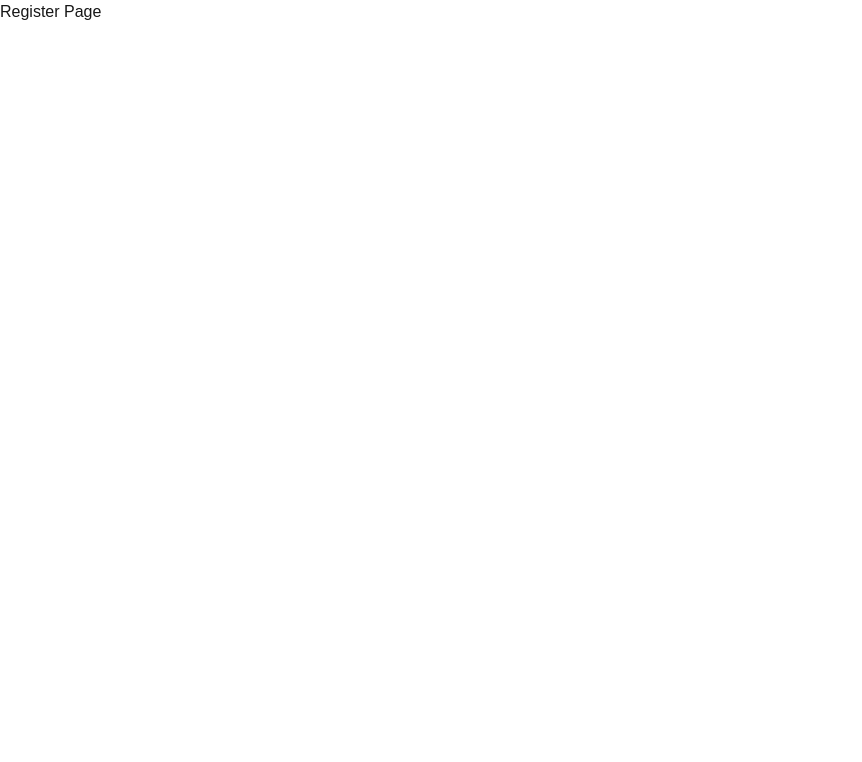
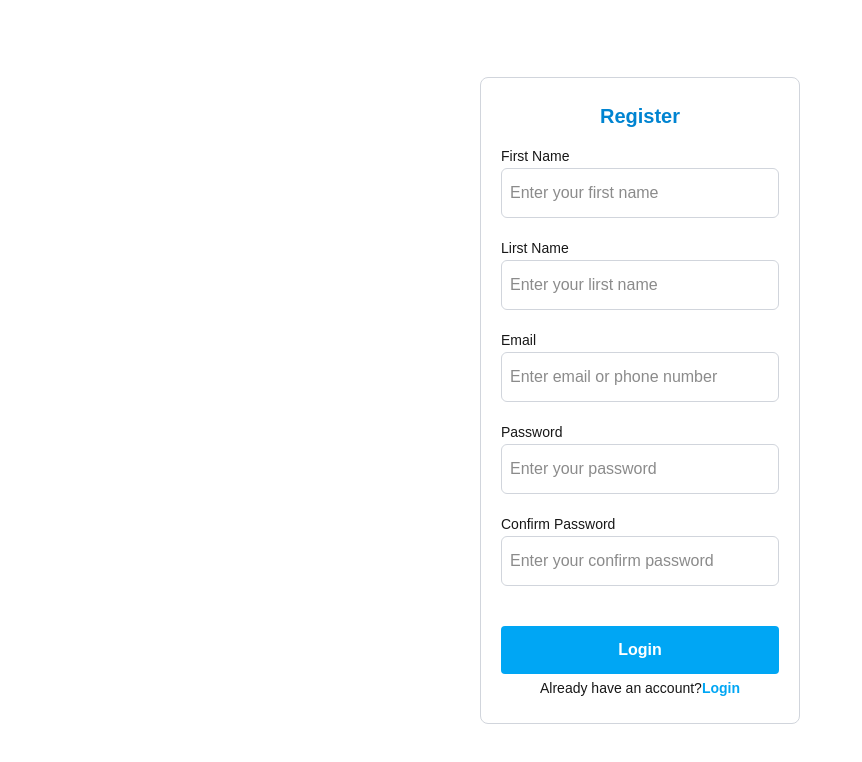
Before and after one commit to krantipariyar574388-netizen/BLOOD_CONNECT_CLIENT, a Next.js app: page /register in a window 1280 px wide. Shown: the top 762 px of the page, without its empty margins (0-862 px from the left). Built offline with nearby package versions, Linux system fonts and the light colour scheme.

Commit message:
add : register page

```diff
--- a/app/(auth)/register/page.tsx
+++ b/app/(auth)/register/page.tsx
@@ -1,4 +1,6 @@
+import RegisterForm from "@/components/form/register.form";
 import { Metadata } from "next";
+import Link from "next/link";
 
 export const metadata: Metadata = {
   title: "Register | Blood Connect App",
@@ -7,10 +9,26 @@ export const metadata: Metadata = {
 
 const RegisterPage = () => {
   return (
-    <div>
-      <h1>Register Page</h1>
-      </div>
-  )
-}
+    <main className="flex justify-center items-center min-h-screen">
+      <section className="border border-gray-300 px-5 py-6 rounded-lg min-w-80">
+        <div>
+          <h1 className="text-xl font-semibold text-center text-sky-600">
+            Register
+          </h1>
+        </div>
 
-export default RegisterPage
+        <RegisterForm />
+        <div className="mt-1">
+          <p className="text-center text-[14px]">
+            Already have an account?
+            <Link href={"/login"}>
+              <span className="text-sky-500 font-semibold">Login</span>
+            </Link>
+          </p>
+        </div>
+      </section>
+    </main>
+  );
+};
+
+export default RegisterPage;
--- a/components/form/register.form.tsx
+++ b/components/form/register.form.tsx
@@ -0,0 +1,55 @@
+import Input from "../ui/input";
+
+const LoginForm = () => {
+  return (
+    <form className="flex flex-col gap-5 mt-4">
+        <Input
+        id="fname"
+        label="First Name"
+        name="fname"
+        placeholder="Enter your first name"
+        type={"text"}
+      />
+
+      <Input
+        id="lname"
+        label="Lirst Name"
+        name="lname"
+        placeholder="Enter your lirst name"
+        type={"text"}
+      />
+
+      <Input
+        id="email"
+        label="Email"
+        name="email"
+        placeholder="Enter email or phone number"
+        type={"email"}
+      />
+
+      <Input
+        id="password"
+        label="Password"
+        name="password"
+        placeholder="Enter your password"
+        type={"password"}
+      />
+
+      <Input
+        id="cpassword"
+        label="Confirm Password"
+        name="cpassword"
+        placeholder="Enter your confirm password"
+        type={"password"}
+      />
+
+      <div className="mt-5">
+        <button
+            type={"submit"}
+            className="bg-sky-500 text-white font-bold w-full py-3 cursor-pointer rounded-sm hover:bg-sky-400 active:bg-sky-600 transition-all duration-300">Login</button>
+      </div>
+    </form>
+  );
+};
+
+export default LoginForm;
```
